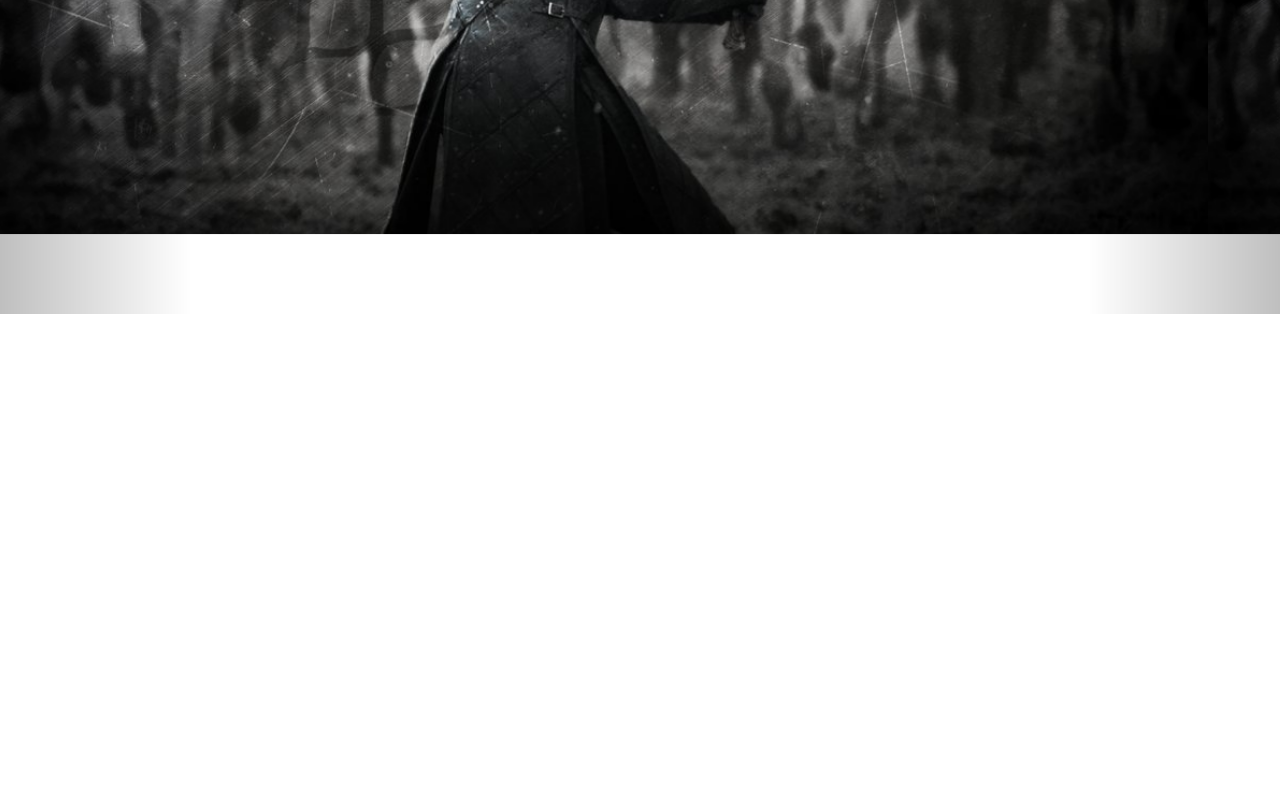
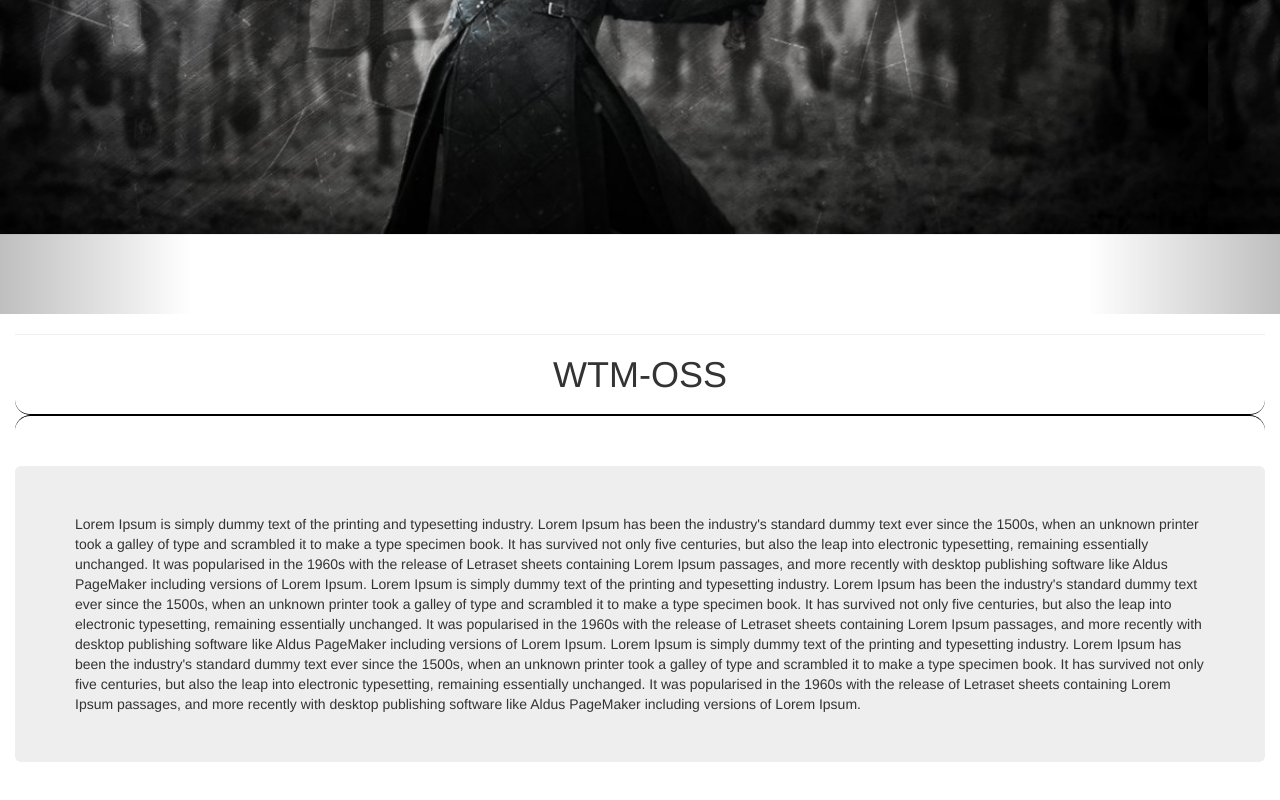
Before and after one commit to wtm-oss/wtm-oss.github.io, a plain HTML site: page index.html in a window 1280 px wide. Shown: the part 486-1286 px from the top of the page. Drawn offline with nearby package versions, Linux system fonts and the light colour scheme.

Commit message:
added dummy text in body

```diff
--- a/index.html
+++ b/index.html
@@ -100,9 +100,24 @@
     </a>
   </div>
 <!-- end of sliders -->
+<!-- body starts  -->
+<div class="container-fluid">
+  <hr>
+  <h1 class="text-center"> WTM-OSS</h1>
+    <hr class="style-seven">
+  <p class="jumbotron">
+      Lorem Ipsum is simply dummy text of the printing and typesetting industry. Lorem Ipsum has been the industry's standard dummy text ever since the 1500s, when an unknown printer took a galley of type and scrambled it to make a type specimen book. It has survived not only five centuries, but also the leap into electronic typesetting, remaining essentially unchanged. It was popularised in the 1960s with the release of Letraset sheets containing Lorem Ipsum passages, and more recently with desktop publishing software like Aldus PageMaker including versions of Lorem Ipsum.
 
-<br><br><br><br><br><br><br><br><br><br><br><br><br><br><br><br><br><br><br><br><br><br><br><br><br><br><br><br><br><br><br><br>
+      Lorem Ipsum is simply dummy text of the printing and typesetting industry. Lorem Ipsum has been the industry's standard dummy text ever since the 1500s, when an unknown printer took a galley of type and scrambled it to make a type specimen book. It has survived not only five centuries, but also the leap into electronic typesetting, remaining essentially unchanged. It was popularised in the 1960s with the release of Letraset sheets containing Lorem Ipsum passages, and more recently with desktop publishing software like Aldus PageMaker including versions of Lorem Ipsum.
+
+      Lorem Ipsum is simply dummy text of the printing and typesetting industry. Lorem Ipsum has been the industry's standard dummy text ever since the 1500s, when an unknown printer took a galley of type and scrambled it to make a type specimen book. It has survived not only five centuries, but also the leap into electronic typesetting, remaining essentially unchanged. It was popularised in the 1960s with the release of Letraset sheets containing Lorem Ipsum passages, and more recently with desktop publishing software like Aldus PageMaker including versions of Lorem Ipsum.
 
 
+
+  </p>
+
+
+</div>
+<!-- body ends  -->
 </body>
 </html>
--- a/style.css
+++ b/style.css
@@ -2,17 +2,36 @@ body{
 
 }
 
+
 nav{
     border-radius: 0px;
 }
-
 .slider-img{
     width: 100%;
     height: 100%;
     height:100vh; /* 100% vertical hieght */
-
 }
-
 .slider-div{
        height:100vh;
 }
+
+/* Stylish hr */
+
+hr.style-seven {
+    overflow: visible; /* For IE */
+    height: 30px;
+    border-style: solid;
+    border-color: black;
+    border-width: 1px 0 0 0;
+    border-radius: 20px;
+}
+hr.style-seven:before { /* Not really supposed to work, but does */
+    display: block;
+    content: "";
+    height: 30px;
+    margin-top: -31px;
+    border-style: solid;
+    border-color: black;
+    border-width: 0 0 1px 0;
+    border-radius: 20px;
+}
```
